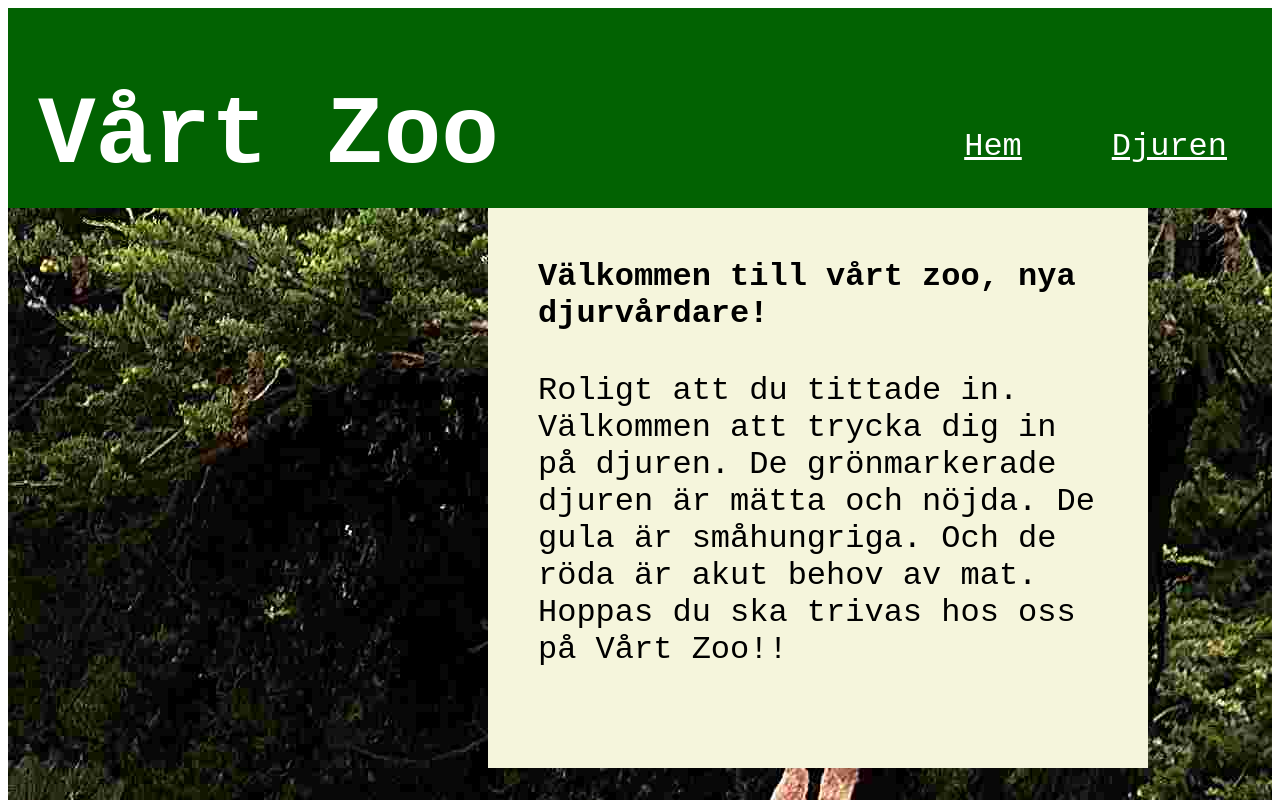
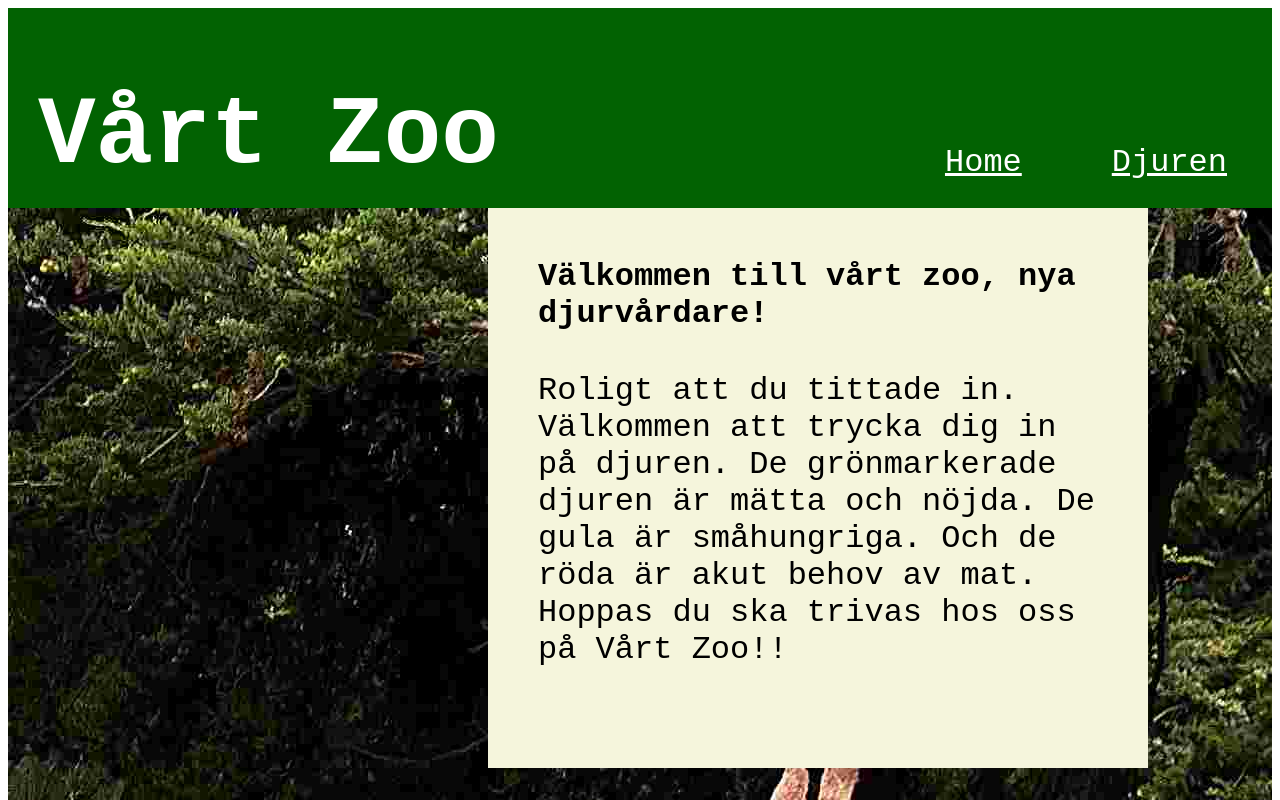
Before and after one commit to TessDevon/theZoo, a React (Vite) app: page / in a window 1280 px wide. Shown: the top 800 px of the page. Built offline with nearby package versions, Linux system fonts and the light colour scheme.

Commit message:
Changed the navigation and added the links to the router. Stylefixes.

```diff
--- a/src/App.tsx
+++ b/src/App.tsx
@@ -1,14 +1,14 @@
-import { useState } from 'react'
+//import { useState } from 'react'
 import { RouterProvider} from "react-router-dom"
 import { router } from "./models/Router"
 import './App.css'
-import { IAnimals } from "./models/IAnimals";
-import { showAnimals } from "./services/animalService";
+//import { IAnimals } from "./models/IAnimals";
+//import { showAnimals } from "./services/animalService";
 
 
 function App() {
   //const [count, setCount] = useState(0)
-
+/*
   const [animals, setAnimals] = useState<IAnimals[]>([])
 
   const showAnimals = async () => {
@@ -19,8 +19,7 @@ function App() {
       return;
     }
     console.log(animals);
-  };
-showAnimals();
+  };*/
   return (
     <>
       <RouterProvider router= {router}></RouterProvider>
--- a/src/components/Animals.tsx
+++ b/src/components/Animals.tsx
@@ -1,4 +1,7 @@
 export const Animals = () => {
+
+
+
     return (
         <>
         <div>Här ska djuren synas</div>
--- a/src/components/Home.tsx
+++ b/src/components/Home.tsx
@@ -1,3 +1,6 @@
+//import { Path } from "react-router-dom"
+//import { router } from "../models/Router";
+
 export const Home = () => {
     return (
         <div className="homeDiv">
--- a/src/components/Layout.tsx
+++ b/src/components/Layout.tsx
@@ -1,15 +1,19 @@
-import {Outlet} from "react-router-dom";
+import {Outlet, Link} from "react-router-dom";
 
 
 export const Layout = () => {
+
+    //useEffect
+
+
 return (
     <>
         <header>
             <h1>Vårt Zoo</h1>
-            <div className="nav">
-                <a className="headerLink" href="">Hem</a>
-                <a className="headerLink" href="">Djuren</a>
-            </div>
+            <ul className="nav">
+                <li className="headerLink"><Link className="Link" to="/">Home</Link></li>
+                <li className="headerLink"><Link className="Link" to="/animals">Djuren</Link></li>
+            </ul>
         </header>
         <main>
             <Outlet></Outlet>
--- a/src/index.css
+++ b/src/index.css
@@ -26,7 +26,12 @@ h1 {
   font-size: 2rem;
   color:white;
 }
-a:hover {
+
+.Link {
+  color:white
+}
+
+.Link:hover {
   color: rgb(133, 234, 140);
 }
 
--- a/src/services/animalService.ts
+++ b/src/services/animalService.ts
@@ -11,7 +11,7 @@ export const showAnimals = async () => {
 }
 
 export const showSelectedAnimal = async (id:number) => {
-    const response = await axios.get<IAnimal>(`${BASEURL}i=´${id}`);
+    const response = await axios.get<IAnimal>(`${BASEURL}i=${id}`);
 
     return response.data;
 }
```
Also changed, not shown: src/loaders/animalsLoader.ts (added, +19 -0 lines), src/loaders/animalLoader.ts (added).
